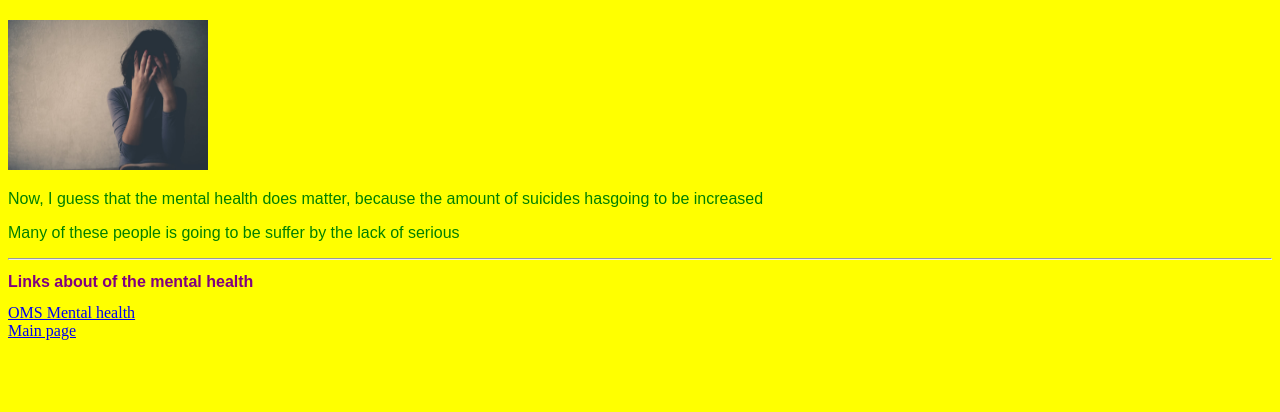
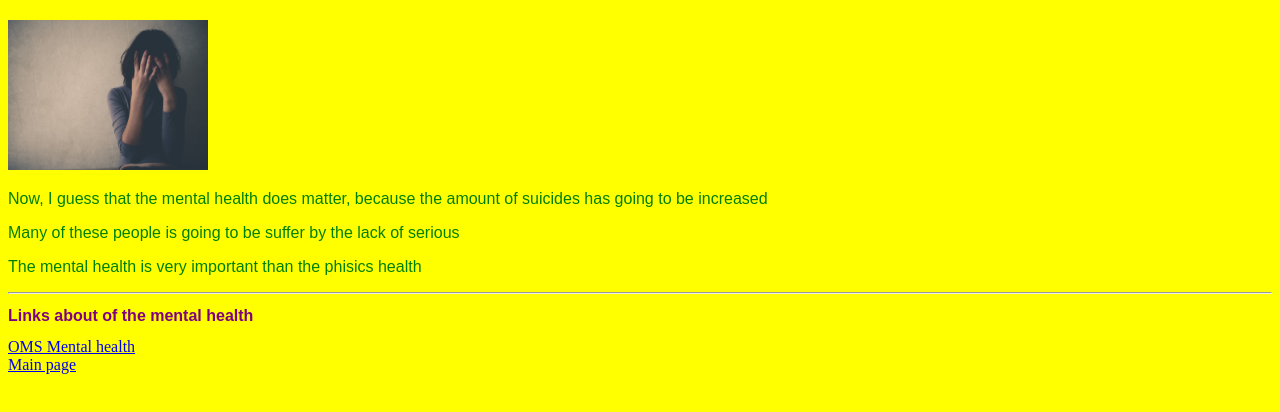
Before and after one commit to ImEngineerDew/LessonsHTML, a plain HTML site: page thirdFile.html in a window 1280 px wide. Shown: the part 60-472 px from the top of the page. Drawn offline with Linux system fonts and the light colour scheme.

Commit message:
Welcome back

```diff
--- a/thirdFile.html
+++ b/thirdFile.html
@@ -11,8 +11,9 @@
     <p>
         <img  src = "depresion.jpg" style ="width: 200px; height: 150px; " alt = "Girl with depression">
     </p>
-    <p style = "font-family: Arial; color: green;">Now, I guess that the mental health does matter, because the amount of suicides hasgoing to be increased</p>
+    <p style = "font-family: Arial; color: green;">Now, I guess that the mental health does matter, because the amount of suicides has  going to be increased</p>
     <p style = "font-family: Arial; color: green;">Many of these people is going to be suffer by the lack of serious </p>
+    <p style = "font-family: Arial; color: green;">The mental health is very important than the phisics health</p>
     <hr>
         <h2 style = "font-size:100%; font-family: Arial; color: purple;">Links about of the mental health</h2>
         <a href = "https://www.who.int/es/news-room/fact-sheets/detail/mental-health-strengthening-our-response">OMS Mental health</a></br>
--- a/website.css
+++ b/website.css
@@ -1,4 +1,3 @@
-img
-{
-    vertical-align: bottom;
+*{
+    vertical-align: center;
 }
```
